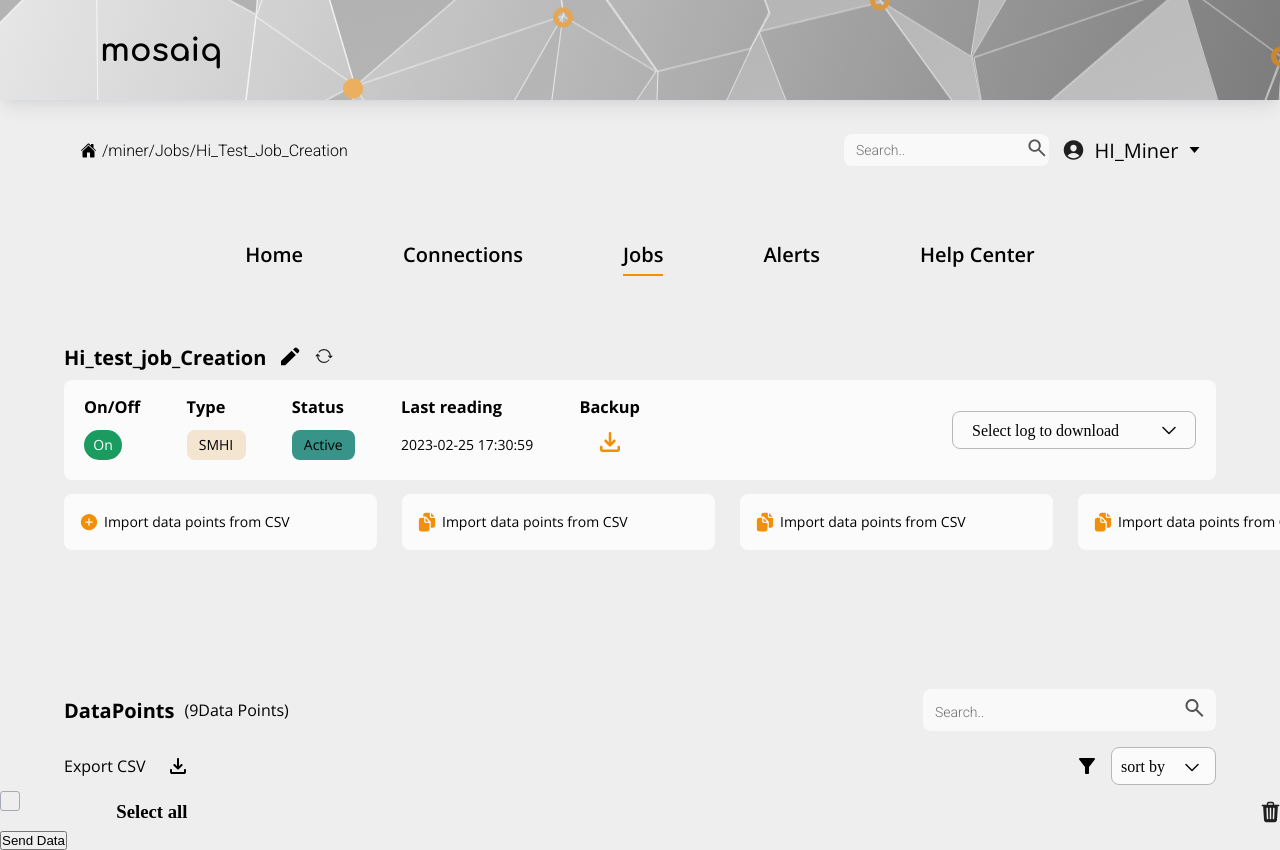
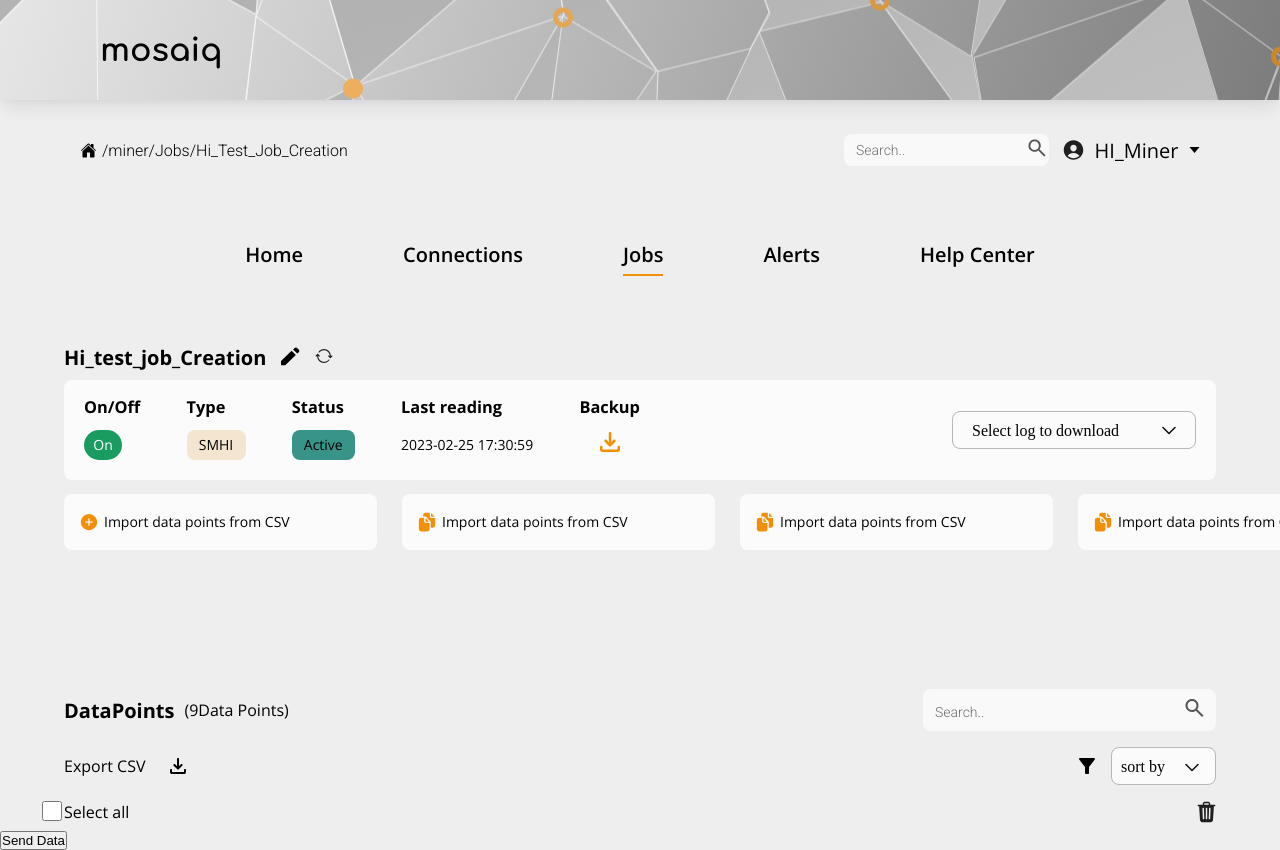
Before and after one commit to johnsonmkevin/mosaiq_iquest_hyper_project-main, a React (Create React App) app in the folder client/: page / in a window 1280 px wide. Shown: the top 850 px of the page. Built offline with nearby package versions, Linux system fonts and the light colour scheme; no server answers.

Commit message:
checkbox fixed

```diff
--- a/client/src/App.jsx
+++ b/client/src/App.jsx
@@ -104,7 +104,11 @@ function App() {
         />
       </div>
       <div className="ContainerTeplate">
-        <DataPointsDashBoard icons={icons} datapoints={dataPoints.length} />
+        <DataPointsDashBoard
+          logs={logs}
+          icons={icons}
+          datapoints={dataPoints.length}
+        />
       </div>
       <button onClick={sendData}>Send Data</button>
     </div>
--- a/client/src/components/DataPointsDashBoard.js
+++ b/client/src/components/DataPointsDashBoard.js
@@ -1,9 +1,14 @@
 import React, { useState } from "react";
 import "./dataPointsDashBoard.css";
-import DropDownProfile from "./DropDownProfile";
+import DropDownProfile from "./DropDownProfile.js";
 
 function DataPointsDashBoard(props) {
   const [openProfile, setOpenProfile] = useState(false);
+  const [isChecked, setIsChecked] = useState(false);
+
+  const handleCheckboxChange = (event) => {
+    setIsChecked(event.target.checked);
+  };
 
   return (
     <div className="dataPointsDashBoardContainer">
@@ -37,15 +42,21 @@ function DataPointsDashBoard(props) {
               sort by
               <img src={props.icons.dropDownArrow} alt="drop down menu"></img>
             </div>
-            {openProfile && <DropDownProfile logs={props.logs} />}
+            {openProfile && (
+              <DropDownProfile width="105" padding="15" logs={props.logs} />
+            )}
           </div>
         </div>
       </div>
       <div className="DynamicCardContainer">
-        <label class="checkBoxcontainer">
-          <input type="checkbox" />
-          <span class="checkmark"></span>
-        </label>
+        <div className="checkboxContainer">
+          <input
+            type="checkbox"
+            checked={isChecked}
+            onChange={handleCheckboxChange}
+          />
+          <span className="checkmark"></span>
+        </div>
         <div className="SelectorContainertemplate">
           <h3>Select all</h3>
           <img src={props.icons.trashIcon} id="trashcanIcon" />
--- a/client/src/components/DropDownProfile.js
+++ b/client/src/components/DropDownProfile.js
@@ -3,7 +3,10 @@ import "./dropDownProfile.css";
 
 function DropDownProfile(props) {
   return (
-    <div className="dropDownListContainer">
+    <div
+      className="dropDownListContainer"
+      style={{ width: `${props.width}px`, padding: `${props.padding}px` }}
+    >
       <ul className="dropDownList">
         <li>{props.logs.log1}</li>
         <li>{props.logs.log2}</li>
--- a/client/src/components/JobStatus.js
+++ b/client/src/components/JobStatus.js
@@ -45,7 +45,9 @@ function Card(props) {
             Select log to download
             <img src={props.icons.dropDownArrow} alt="drop down menu"></img>
           </div>
-          {openProfile && <DropDownProfile logs={props.logs} />}
+          {openProfile && (
+            <DropDownProfile width="244" padding="15" logs={props.logs} />
+          )}
         </div>
       </div>
       <div className="DataPointbuttonsContainer">
--- a/client/src/components/dataPointsDashBoard.css
+++ b/client/src/components/dataPointsDashBoard.css
@@ -19,13 +19,6 @@
   flex-direction: row;
   align-items: center;
   gap: 10px;
-}
-
-.datapointsContainerTemplate h3 {
-  font-family: "Open Sans";
-  font-style: normal;
-  font-weight: 400;
-  font-size: 18px;
 }
 
 .datapointTitleContainer {
@@ -146,81 +139,34 @@
 .DynamicCardContainer {
   width: 100%;
   display: flex;
+  justify-content: flex-start;
   padding: 8px 0px;
+}
+
+.checkboxContainer {
+  width: 5%;
+  display: flex;
+  justify-content: center;
 }
 
 .SelectorContainertemplate {
   display: flex;
   justify-content: space-between;
-  width: 100%;
+  width: 90%;
 }
 
-/* Customize the label (the container) */
-.checkBoxcontainer {
-  width: 10%;
-  display: block;
-  position: relative;
-  cursor: pointer;
-  font-size: 22px;
-  -webkit-user-select: none;
-  -moz-user-select: none;
-  -ms-user-select: none;
-  user-select: none;
+.SelectorContainertemplate h3 {
+  font-family: "Open Sans";
+  font-style: normal;
+  font-weight: 400;
+  font-size: 16px;
 }
 
-/* Hide the browser's default checkbox */
-.checkBoxcontainer input {
-  position: absolute;
-  opacity: 0;
-  cursor: pointer;
-  height: 0;
-  width: 0;
+.DynamicCardContainer input {
+  margin-left: 40px;
+  width: 20px;
+  height: 20px;
+  background-color: #ffffff;
+  border: 1px solid #004cff;
+  border-radius: 3px;
 }
-
-/* Create a custom checkbox */
-.checkmark {
-  border: 1px solid #a6aab3;
-  border-radius: 3px;
-  position: absolute;
-  top: -10px;
-  left: 0;
-  height: 20px;
-  width: 20px;
-  background-color: #eee;
-}
-
-/* On mouse-over, add a grey background color */
-.checkBoxcontainer:hover input ~ .checkmark {
-  background-color: #ccc;
-}
-
-/* When the checkbox is checked, add a blue background */
-.checkBoxcontainer input:checked ~ .checkmark {
-  background-color: #2196f3;
-}
-
-/* Create the checkmark/indicator (hidden when not checked) */
-.checkmark:after {
-  content: "";
-  position: absolute;
-  display: none;
-}
-
-/* Show the checkmark when checked */
-.checkBoxcontainer input:checked ~ .checkmark:after {
-  display: block;
-}
-
-/* Style the checkmark/indicator */
-.checkBoxcontainer .checkmark:after {
-  position: relative;
-  left: 6px;
-  top: 4px;
-  width: 4px;
-  height: 8px;
-  border: solid white;
-  border-width: 0 3px 3px 0;
-  -webkit-transform: rotate(45deg);
-  -ms-transform: rotate(45deg);
-  transform: rotate(45deg);
-}
--- a/client/src/components/dropDownProfile.css
+++ b/client/src/components/dropDownProfile.css
@@ -1,7 +1,5 @@
 .dropDownListContainer {
   position: relative;
-  width: 244px;
-  padding: 15px;
   border-bottom-right-radius: 8px;
   border-bottom-left-radius: 8px;
   background: white;
```
